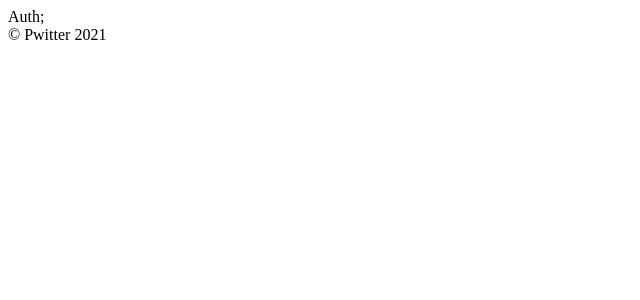
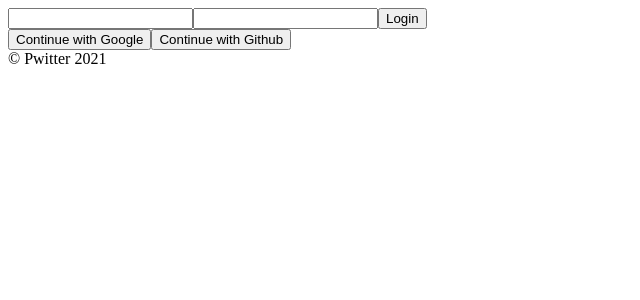
Before and after one commit to ParkJong-Hun/HTML-CSS-JS_Twitter-Clone-Coding-Porject, a React (Create React App) app: page / in a window 1280 px wide. Shown: the top 300 px of the page, without its empty margins (0-640 px from the left). Built offline with nearby package versions, Linux system fonts and the light colour scheme; no server answers.

Commit message:
authentication update

```diff
--- a/src/components/App.js
+++ b/src/components/App.js
@@ -7,7 +7,7 @@
   const [isLoggedIn, setIsLoggedIn] = useState(authService.currentUser);
   return (
     <>
-      <AppRouter isLoggiedIn={isLoggedIn}/>;
+      <AppRouter isLoggiedIn={isLoggedIn}/>
       <footer>&copy; Pwitter {new Date().getFullYear()}</footer>
     </>
   );
--- a/src/routes/Auth.js
+++ b/src/routes/Auth.js
@@ -1,4 +1,45 @@
-import React from "react";
+import React, { useState } from "react";
 
-const Auth = () => <span>Auth</span>;
+const Auth = () => {
+    const[email, setEmail] = useState("");
+    const[password, setPassword] = useState("");
+    const onChange = (event) => {
+        const {target: {name, value}} = event;
+        if(name === "email") {
+            setEmail(value);
+        } else if(name ==="password") {
+            setPassword(value);
+        }
+    }
+    const onSubmit = (event) => {
+        event.preventDefault();
+    }
+    return (
+        <div>
+            <form onSubmit={onSubmit}>
+                <input
+                    name="email"
+                    type="text"
+                    plcaeholder="Email"
+                    required
+                    value={email}
+                    onChange={onChange}
+                />
+                <input
+                    name="password"
+                    type="password"
+                    plcaeholder="password"
+                    required
+                    value={password}
+                    onChange={onChange}
+                />
+                <input type="submit" value="Login" />
+            </form>
+            <div>
+                <button>Continue with Google</button>
+                <button>Continue with Github</button>
+            </div>
+        </div>
+    );
+};
 export default Auth;
```
